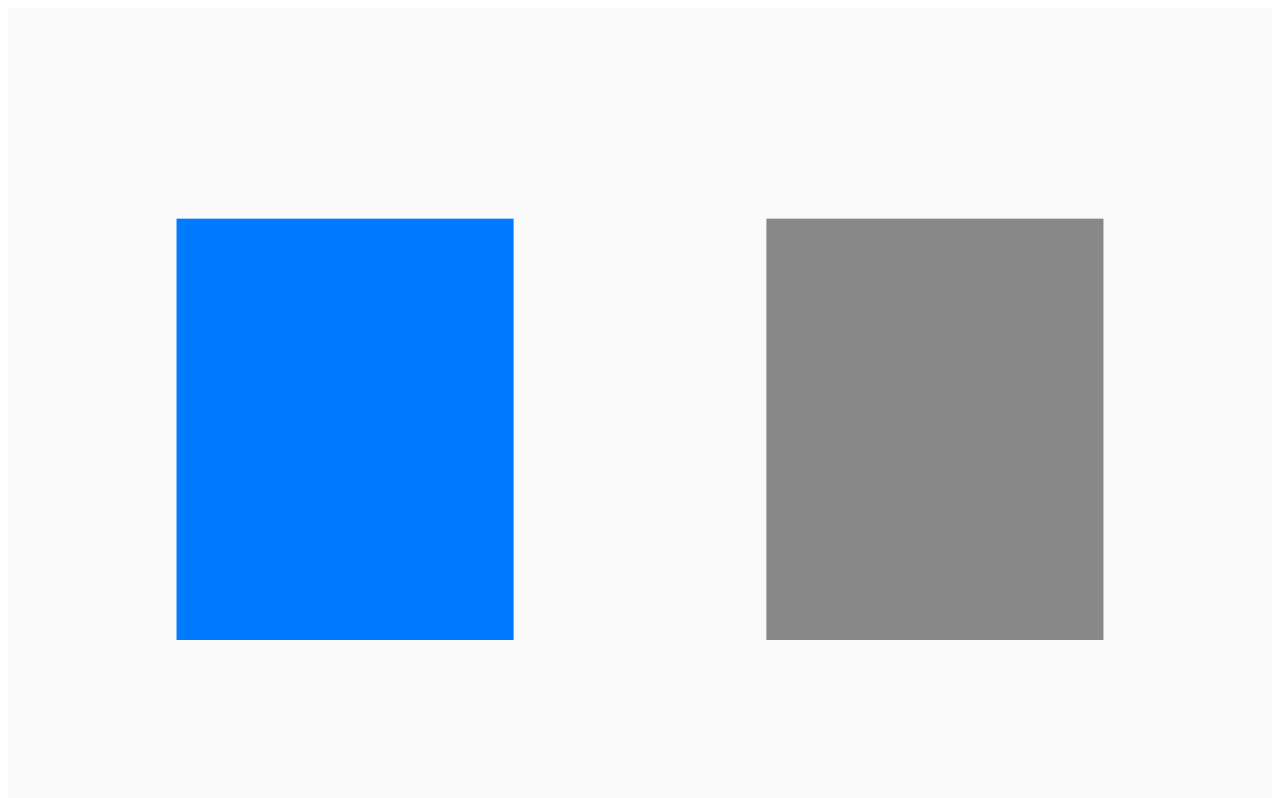
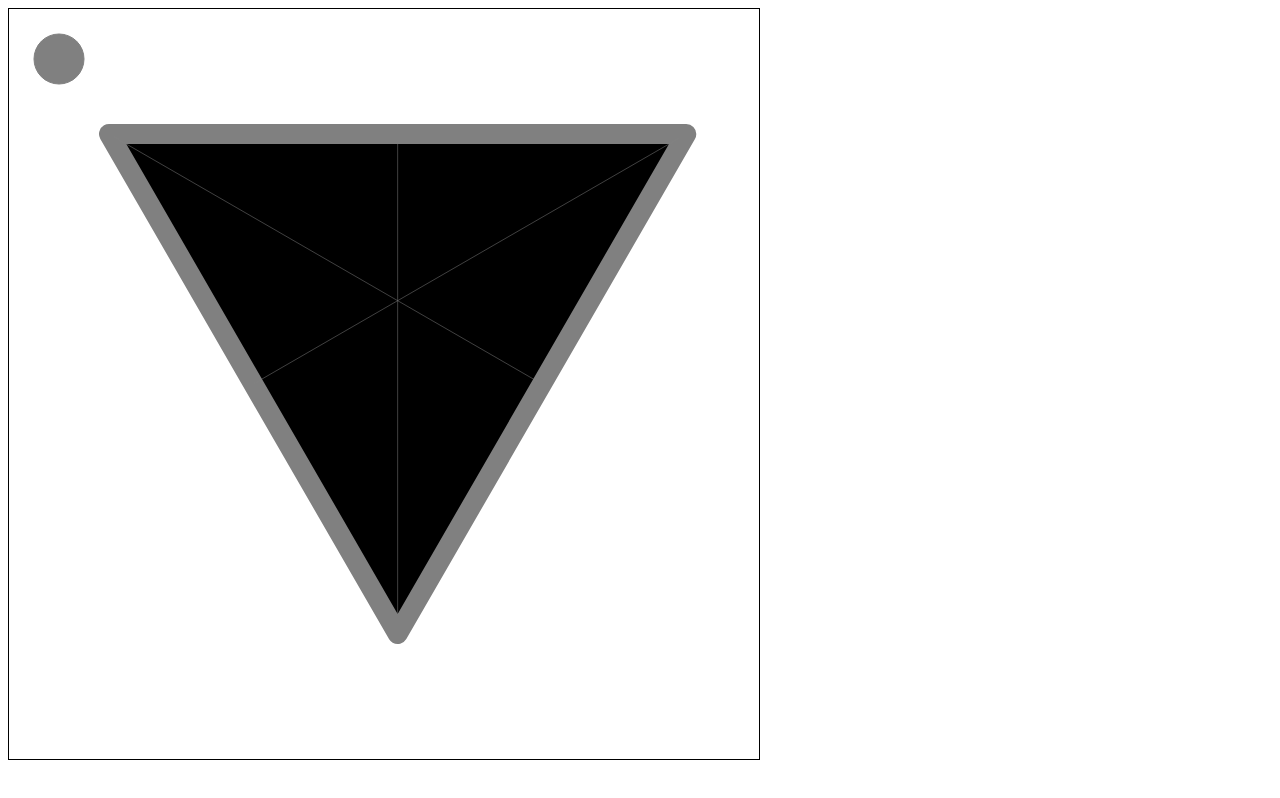
Before and after one commit to thedeveloloper/triangle-selector, a React (Create React App) app: page / in a window 1280 px wide. Shown: the top 798 px of the page. Built offline with nearby package versions, Linux system fonts and the light colour scheme.

Commit message:
triangles

```diff
--- a/src/TriangleSelector/Selector.css
+++ b/src/TriangleSelector/Selector.css
@@ -0,0 +1,6 @@
+.static {
+  cursor: not-allowed;
+}
+.draggable {
+  cursor: move;
+}
--- a/src/TriangleSelector/Selector.js
+++ b/src/TriangleSelector/Selector.js
@@ -1,55 +1,61 @@
+import { useRef, useState } from "react";
 import "./Selector.css";
 
 function Selector() {
-  function makeDraggable(event) {
-    const svg = event.target;
-    svg.addEventListener("mousedown", startDrag);
-    svg.addEventListener("mousemove", drag);
-    svg.addEventListener("mouseup", endDrag);
-    svg.addEventListener("mouseleave", endDrag);
+  const [position, setPosition] = useState({ x: 50, y: 50, coords: {} });
 
-    let selectedElement, offset;
+  const offset = [100, 125];
 
-    function getMousePosition(event) {
-      const CTM = svg.getScreenCTM();
-      return {
-        x: (event.clientX - CTM.e) / CTM.a,
-        y: (event.clientY - CTM.f) / CTM.d,
+  const handleMouseMove = useRef((e) => {
+    setPosition((position) => {
+      const xDiff = position.coords.x - e.pageX;
+      const yDiff = position.coords.y - e.pageY;
+      const mouseLocation = {
+        x: position.x - xDiff,
+        y: position.y - yDiff,
+        coords: {
+          x: e.pageX,
+          y: e.pageY,
+        },
+        xOffset: position.x - xDiff - offset[0],
+        yOffset: position.y - yDiff - offset[1],
       };
-    }
+      console.log(mouseLocation);
+      return mouseLocation;
+    });
+  });
 
-    function startDrag(event) {
-      if (event.target.classList.contains("draggable")) {
-        selectedElement = event.target;
-        offset = getMousePosition(event);
-        offset.x -= parseFloat(selectedElement.getAttributeNS(null, "x"));
-        offset.y -= parseFloat(selectedElement.getAttributeNS(null, "y"));
-      }
-    }
+  const handleMouseDown = (e) => {
+    const pageX = e.pageX;
+    const pageY = e.pageY;
+    setPosition((position) =>
+      Object.assign({}, position, {
+        coords: {
+          x: pageX,
+          y: pageY,
+        },
+      })
+    );
+    document.addEventListener("mousemove", handleMouseMove.current);
+  };
 
-    function drag(event) {
-      if (selectedElement) {
-        event.preventDefault();
-        const coord = getMousePosition(event);
-        selectedElement.setAttributeNS(null, "x", coord.x - offset.x);
-        selectedElement.setAttributeNS(null, "y", coord.y - offset.y);
-      }
-    }
-
-    function endDrag(event) {
-      selectedElement = null;
-    }
-  }
+  const handleMouseUp = () => {
+    document.removeEventListener("mousemove", handleMouseMove.current);
+    setPosition((position) => Object.assign({}, position, { coords: {} }));
+  };
 
   return (
-    <svg
-      xmlns="http://www.w3.org/2000/svg"
-      viewBox="0 0 30 20"
-      onLoad={makeDraggable}
-    >
-      <rect x="0" y="0" width="30" height="20" fill="#fafafa" />
-      <rect x="4" y="5" width="8" height="10" fill="#007bff" />
-      <rect x="18" y="5" width="8" height="10" fill="#888" />
+    <svg>
+      <circle
+        cx={position.x}
+        cy={position.y}
+        r={25}
+        fill="grey"
+        stroke="grey"
+        strokeWidth="1"
+        onMouseDown={handleMouseDown}
+        onMouseUp={handleMouseUp}
+      />
     </svg>
   );
 }
--- /dev/null
+++ b/src/TriangleSelector/Triangle.css
@@ -0,0 +1,10 @@
+.svg-triangle {
+  /*   border: 1px solid gray; */
+}
+
+.svg-triangle path {
+  stroke-width: 20;
+  stroke: grey;
+  stroke-linejoin: round;
+  stroke-linecap: round;
+}
--- a/src/TriangleSelector/Triangle.js
+++ b/src/TriangleSelector/Triangle.js
@@ -1,5 +1,52 @@
-function Triangle() {
-  return <div></div>;
+import "./Triangle.css";
+
+const calculateMidpoint = (a, b) => {
+  return [(a[0] + b[0]) / 2, (a[1] + b[1]) / 2];
+};
+
+function Triangle({ children }) {
+  const scale = 5;
+  const offset = [100, 125];
+  const trianglePoints = [
+    [0, 0],
+    [115.46, 0],
+    [57.73, 100],
+  ].map((coord) => coord.map((c, i) => c * scale + offset[i]));
+
+  let triangleMidpoints = [];
+  for (const coord of trianglePoints)
+    triangleMidpoints.push(
+      calculateMidpoint(
+        coord,
+        trianglePoints[(trianglePoints.indexOf(coord) + 1) % 3]
+      )
+    );
+
+  return (
+    <svg
+      style={{
+        border: "1px solid black",
+      }}
+      width="750"
+      height="750"
+      className="svg-triangle"
+    >
+      <path
+        d={`M ${trianglePoints.map((coord) => coord.join(",")).join(" ")} z`}
+      />
+      {[...Array(3)].map((_, i) => (
+        <line
+          key={i}
+          x1={trianglePoints[i][0]}
+          y1={trianglePoints[i][1]}
+          x2={triangleMidpoints[(i + 1) % 3][0]}
+          y2={triangleMidpoints[(i + 1) % 3][1]}
+          style={{ stroke: "grey", strokeWidth: 0.5 }}
+        />
+      ))}
+      {children}
+    </svg>
+  );
 }
 
 export default Triangle;
--- a/src/TriangleSelector/TriangleSelector.css
+++ /dev/null
@@ -1,70 +0,0 @@
-.triangle {
-  position: absolute;
-  background-color: #e7e7e7;
-  text-align: left;
-}
-.triangle:before,
-.triangle:after {
-  content: "";
-  position: absolute;
-  background-color: inherit;
-}
-.triangle,
-.triangle:before,
-.triangle:after {
-  width: 10em;
-  height: 10em;
-  border-top-right-radius: 30%;
-}
-
-.triangle {
-  transform: rotate(-60deg) skewX(-30deg) scale(1, 0.866);
-}
-.triangle:before {
-  transform: rotate(-135deg) skewX(-45deg) scale(1.414, 0.707)
-    translate(0, -50%);
-}
-.triangle:after {
-  transform: rotate(135deg) skewY(-45deg) scale(0.707, 1.414) translate(50%);
-}
-
-.triangle-border {
-  position: absolute;
-  background-color: #282c34;
-  text-align: left;
-}
-.triangle-border:before,
-.triangle-border:after {
-  content: "";
-  position: absolute;
-  background-color: inherit;
-}
-.triangle-border,
-.triangle-border:before,
-.triangle-border:after {
-  width: 9.5em;
-  height: 9.5em;
-  border-top-right-radius: 30%;
-}
-
-.triangle-border {
-  transform: rotate(-60deg) skewX(-30deg) scale(1, 0.866) translate(-1%, 1%);
-}
-.triangle-border:before {
-  transform: rotate(-135deg) skewX(-45deg) scale(1.414, 0.707)
-    translate(0, -50%);
-}
-.triangle-border:after {
-  transform: rotate(135deg) skewY(-45deg) scale(0.707, 1.414) translate(50%);
-}
-
-.triangle-selector {
-  position: absolute;
-  width: 1.1em;
-  height: 1.1em;
-  border-radius: 9999px;
-  background-color: #282c34;
-  text-align: left;
-  border: 0.1em solid;
-  border-color: #ffffff;
-}
--- a/src/TriangleSelector/TriangleSelector.js
+++ b/src/TriangleSelector/TriangleSelector.js
@@ -1,11 +1,11 @@
 import Selector from "./Selector";
-import "./TriangleSelector.css";
+import Triangle from "./Triangle";
 
 function TriangleSelector() {
   return (
-    <>
+    <Triangle>
       <Selector />
-    </>
+    </Triangle>
   );
 }
 
```
